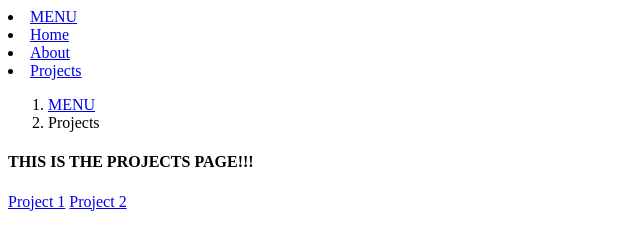
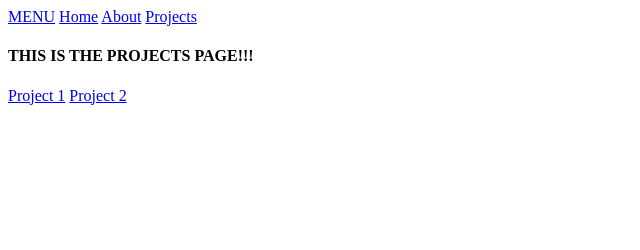
Before and after one commit to Hiro-Fujita/html_css, a plain HTML site: page index.html in a window 1280 px wide. Shown: the whole page, without its empty margins (0-640 px from the left). Drawn offline with Linux system fonts and the light colour scheme.

Commit message:
attempt on linking css and other files

```diff
--- a/css/style.css
+++ b/css/style.css
@@ -26,21 +26,3 @@ menu {
 menu li {
     display: inline;
 }
-index {
-    padding-left: 1px;
-}
-index li {
-    display: inline;
-}
-home {
-    padding-left: 1px;
-}
-home li {
-    display: inline;
-}
-about {
-    padding-left: 1px;
-}
-about li {
-    display: inline;
-}
--- a/index.html
+++ b/index.html
@@ -5,24 +5,12 @@
     <title>Projects</title>
 </head>
 <body>
-<div id="wrapper">
-    <header>
-        <index>
-            <li><a href="MENU.html">MENU</a></li>
-            <li><a href="home.html">Home</a></li>
-            <li><a href="about.html">About</a></li>
-            <li><a href="index.html">Projects</a></li>
-        </index>
-            <nav aria-label="breadcrumb">
-                <ol class="breadcrumb">
-                    <li class="breadcrumb-item"><a href="MENU.html">MENU</a></li>
-                    <li class="breadcrumb-item active" aria-current="page">Projects</li>
-                </ol>
-            </nav>
+<a href="MENU.html">MENU</a>
+<a href="home.html">Home</a>
+<a href="about.html">About</a>
+<a href="index.html">Projects</a>
             <h4>THIS IS THE PROJECTS PAGE!!!</h4>
             <a href="projects/project1.html">Project 1</a>
             <a href="projects/project2.html">Project 2</a>
-    </header>
-</div>
 </body>
 </html>
```
